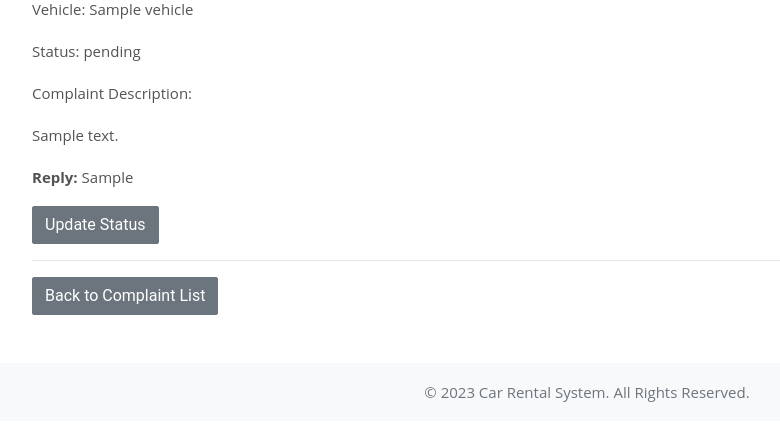
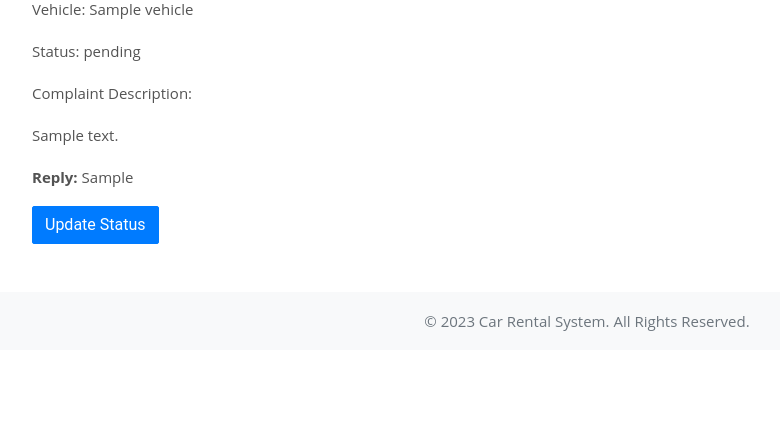
Before and after one commit to faithafex22/Car_Rental_System, a Django app: page /car_rental/complaints/1/ in a window 1280 px wide. Shown: the part 251-692 px from the top of the page, without its empty margins (53-833 px from the left). Run offline with Django 4.2, Linux system fonts and the light colour scheme; a user stored in the database is signed in; tables that the repository leaves empty hold one stand-in row (values such as "Sample post"); some libraries are stand-ins or nearby versions.

Commit message:
some files edited

```diff
--- a/car_rental/templates/car_rental/complaint_detail.html
+++ b/car_rental/templates/car_rental/complaint_detail.html
@@ -16,8 +16,6 @@
     {% endif %}
 
   {% if user.is_superuser or user.is_staff%}
-  <a href="{% url 'complaint_update' complaint.pk %}" class="btn btn-secondary">Update Status</a>
+  <a href="{% url 'complaint_update' complaint.pk %}" class="btn btn-primary">Update Status</a>
   {% endif %}
-  <hr>
-  <a href="{% url 'complaint_list' %}" class="btn btn-secondary">Back to Complaint List</a>
 {% endblock %}
--- a/car_rental/templates/car_rental/rental_request_detail.html
+++ b/car_rental/templates/car_rental/rental_request_detail.html
@@ -22,7 +22,4 @@
     <a href="{% url 'rental_return_create' rental_request.pk %}" class="btn btn-primary">Create Request Return</a>
 
     {% endif %}
-    <hr>
-    <a href="{% url 'rental_request_list' %}" class="btn btn-primary">Back to Requests List</a>
-
 {% endblock %}
--- a/car_rental/views.py
+++ b/car_rental/views.py
@@ -247,7 +247,7 @@ class RentalReturnCreateView(LoginRequiredMixin, UserPassesTestMixin, CreateView
     model = RentalReturn
     form_class = RentalReturnForm
     template_name = 'car_rental/rental_return_form.html'
-    success_url = reverse_lazy('rental_request_list')
+    success_url = reverse_lazy('rental_return_list')
 
     def test_func(self):
         return self.request.user.is_superuser or self.request.user.is_staff
```
